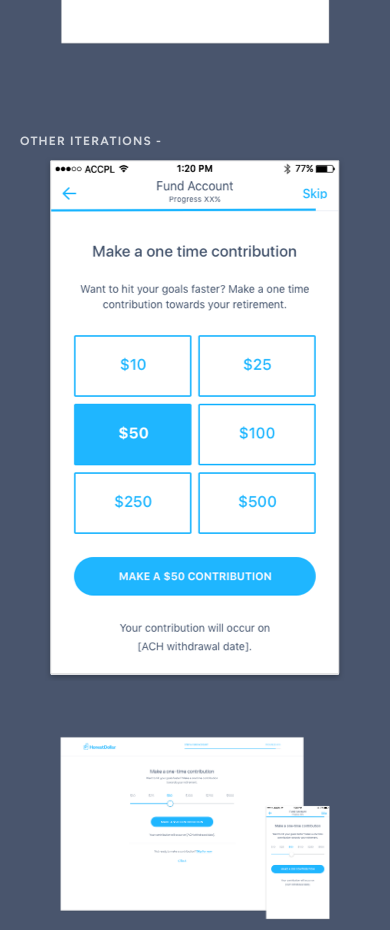
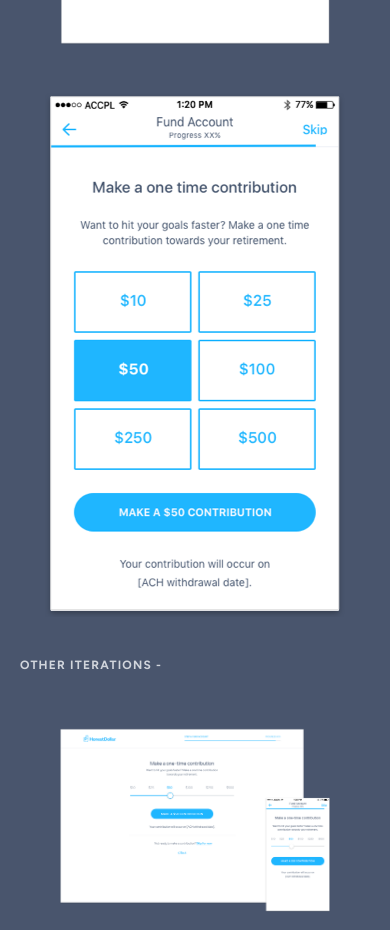
Before and after one commit to alexlovesguitars/dannipfitzner-portfolio, a Next.js app: page /projects/goldman-sachs in a window 390 px wide. Shown: the part 4460-5390 px from the top of the page. Built offline with nearby package versions, Linux system fonts and the light colour scheme.

Commit message:
Corrected Layout Issue in GoldmanSachs Mobile Version

```diff
--- a/app/projects/goldman-sachs/page.tsx
+++ b/app/projects/goldman-sachs/page.tsx
@@ -109,13 +109,18 @@ export default function GoldmanSachs() {
                 We found that when it came to the onboarding process, users were hesitant to immediately set a recurring contribution, often resulting in new accounts with a zero balance. In order to alleviate this, we made it possible to make one time contributions. Not only does this fund newly open accounts, it makes it easy to contribute at any time, even straight from a mobile device.
               </>
               },
-              { kind: "blockImage", image: {src: "/images/GoldmanSachs/assets/img_HD_OneTimeContributions_Web.webp", alt: "Make One Payment", mode: "lightbox"}, margin: "m-10"},
-              { kind: "subheader", text: "OTHER ITERATIONS - "}
+              { kind: "blockImage", image: {src: "/images/GoldmanSachs/assets/img_HD_OneTimeContributions_Web.webp", alt: "Make One Payment", mode: "lightbox"}, margin: "m-10"}
             ]}
             col2={[
               { kind: "blockImage", image: {src: "/images/GoldmanSachs/assets/img_HD_OneTimeContributions_Mobile.webp", alt: "Make One Payment Mobile", mode: "lightbox"}, margin: "w-75 m-auto"}
             ]}
           />
+
+          <div>
+            <h3 className="text-xs mt-10 text-gray-300 tracking-widest font-bold">
+              OTHER ITERATIONS -
+            </h3>
+          </div>
 
           <ImageGrid
           marginImage="md:mb-15"
```
